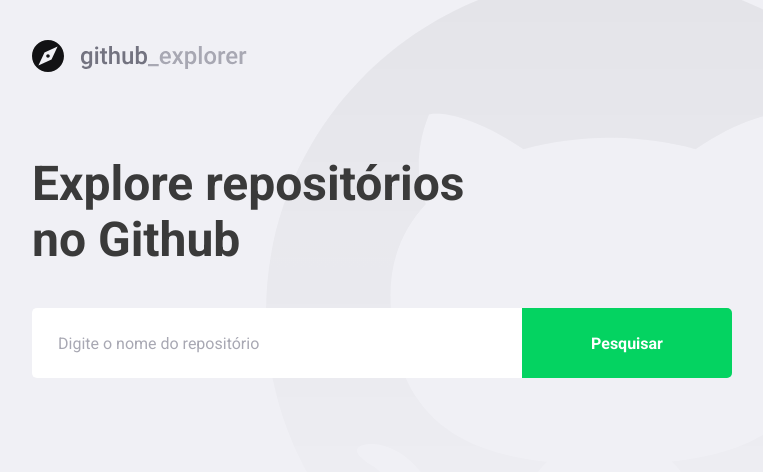
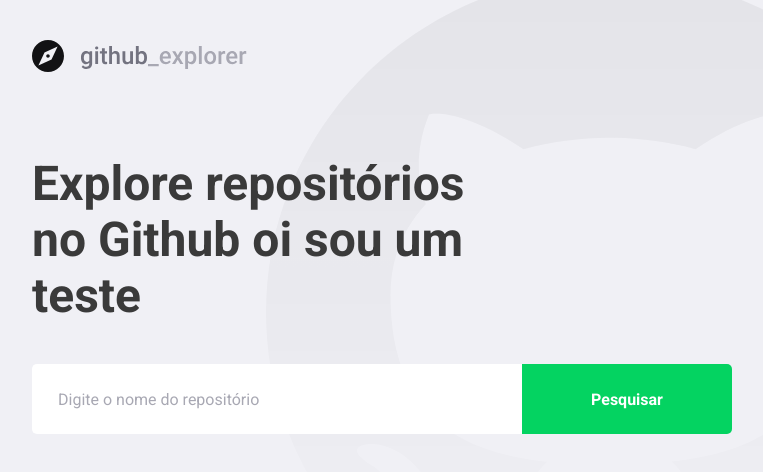
Before and after one commit to paulobarcelosbr/Repositorios-github, a React (Create React App) app: page / in a window 1280 px wide. Shown: the top 472 px of the page, without its empty margins (148-911 px from the left). Built offline with nearby package versions, Linux system fonts and the light colour scheme.

Commit message:
oi sou teste do paulo

```diff
--- a/src/pages/Dashboard/index.tsx
+++ b/src/pages/Dashboard/index.tsx
@@ -60,7 +60,7 @@ const Dasboard: React.FC = () => {
   return (
     <>
       <img src={logo} alt="logo GitHub" />
-      <Title>Explore repositórios no Github</Title>
+      <Title>Explore repositórios no Github oi sou um teste</Title>
       <Form hasError={!!inputError} onSubmit={handleAddRepository}>
         <input
           value={newRepo}
```
